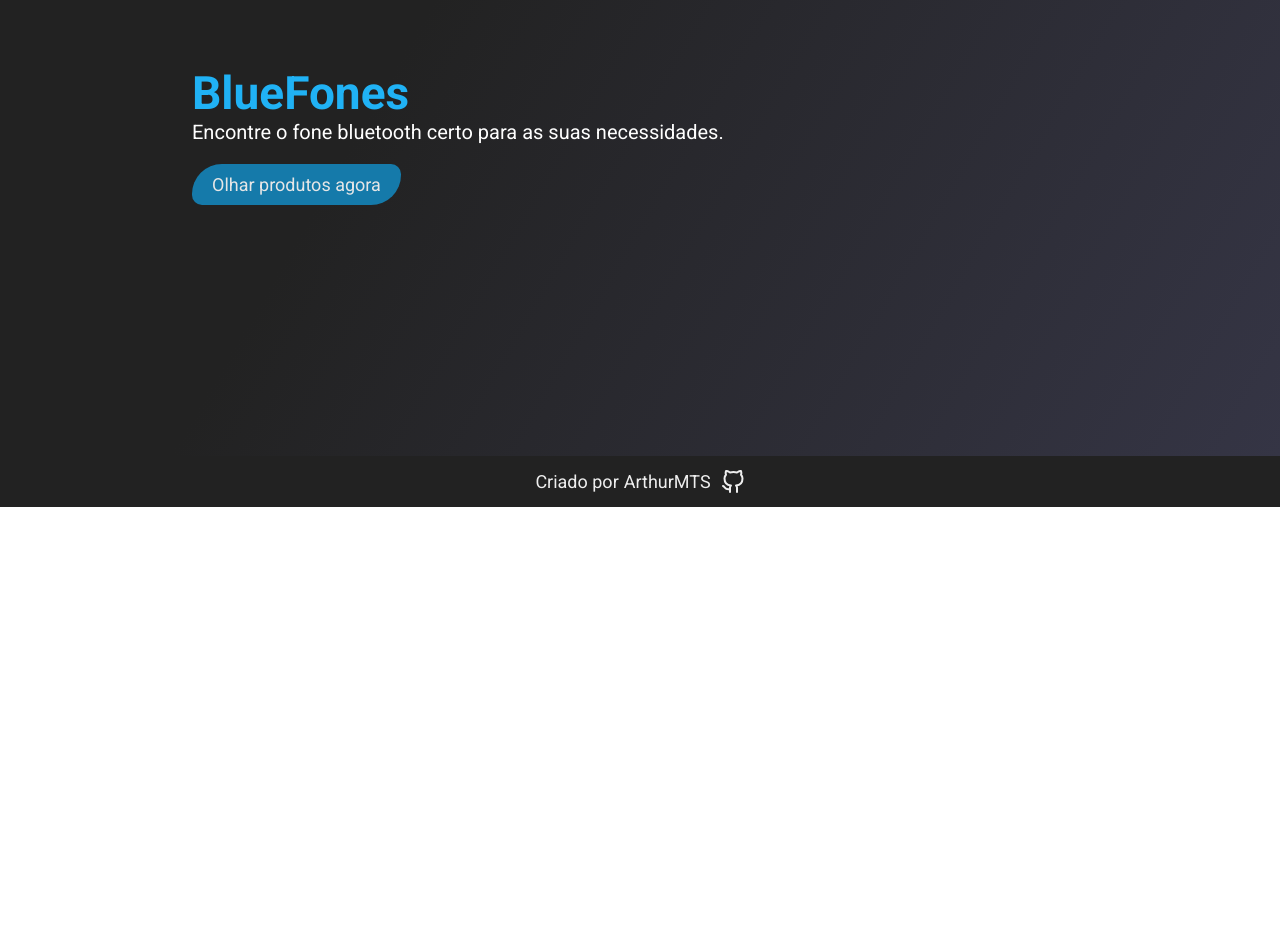
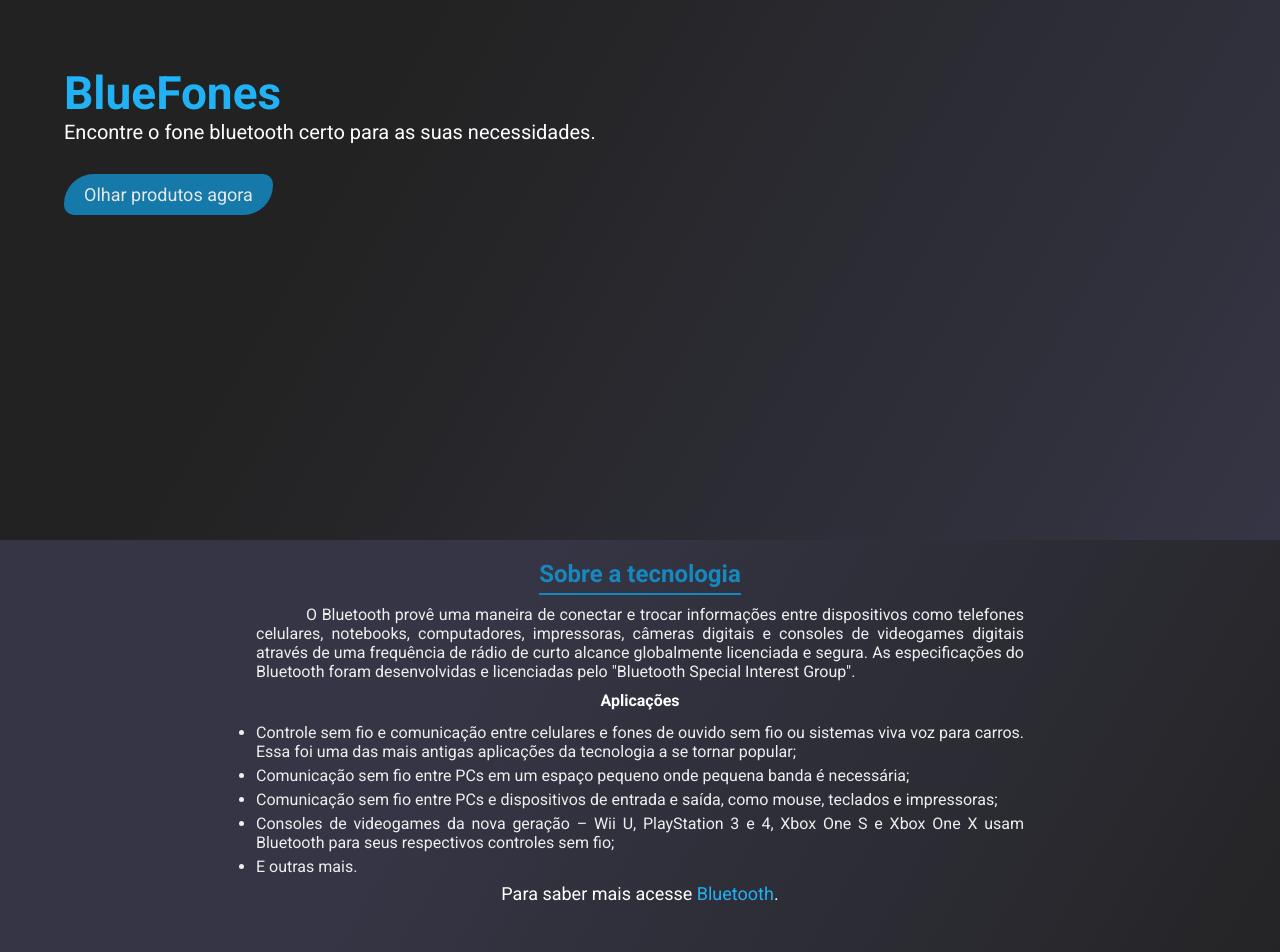
Before and after one commit to ArthurMTS/catalogo-fones, a React (Create React App) app: page / in a window 1280 px wide. Shown: the part 260-1212 px from the top of the page. Before the commit the page ends 800 px from the top, so only its background shows below. Built offline with nearby package versions, Linux system fonts and the light colour scheme; a web font is replaced by a local one.

Commit message:
home page finished

```diff
--- a/src/components/Header/styles.css
+++ b/src/components/Header/styles.css
@@ -4,6 +4,11 @@
   justify-content: space-between;
   align-items: center;
   padding: 0 10vw;
+  position: fixed;
+  top: 0;
+  left: 0;
+  width: 100%;
+  z-index: 1;
 }
 
 #main-header h1 {
--- a/src/pages/Home/index.jsx
+++ b/src/pages/Home/index.jsx
@@ -11,12 +11,25 @@ export function Home() {
     <div>
       <Header />
       <main id='home'>
-        <div id='info'>
+        <section id='info'>
           <h2>BlueFones</h2>
           <p>Encontre o fone bluetooth certo para as suas necessidades.</p>
           <Link to='/products'>Olhar produtos agora</Link>
-        </div>
-        <aside></aside>
+        </section>
+        <section id='sobre'>
+          <h2>Sobre a tecnologia</h2>
+          <p>O Bluetooth provê uma maneira de conectar e trocar informações entre dispositivos como telefones celulares, notebooks, computadores, impressoras, câmeras digitais e consoles de videogames digitais através de uma frequência de rádio de curto alcance globalmente licenciada e segura. As especificações do Bluetooth foram desenvolvidas e licenciadas pelo "Bluetooth Special Interest Group".</p>
+
+          <strong>Aplicações</strong>
+          <ul>
+            <li>Controle sem fio e comunicação entre celulares e fones de ouvido sem fio ou sistemas viva voz para carros. Essa foi uma das mais antigas aplicações da tecnologia a se tornar popular;</li>
+            <li>Comunicação sem fio entre PCs em um espaço pequeno onde pequena banda é necessária;</li>
+            <li>Comunicação sem fio entre PCs e dispositivos de entrada e saída, como mouse, teclados e impressoras;</li>
+            <li>Consoles de videogames da nova geração – Wii U, PlayStation 3 e 4, Xbox One S e Xbox One X usam Bluetooth para seus respectivos controles sem fio;</li>
+            <li>E outras mais.</li>
+          </ul>
+          <span>Para saber mais acesse <a href='https://pt.wikipedia.org/wiki/Bluetooth' target='_blank' rel='noreferrer'>Bluetooth</a>.</span>
+        </section>
       </main>
       <Footer />
     </div>
--- a/src/pages/Home/styles.css
+++ b/src/pages/Home/styles.css
@@ -1,35 +1,26 @@
-#home {
+#info {
+  height: 100vh;
+  display: flex;
+  flex-direction: column;
+  justify-content: center;
+  align-items: flex-start;
+  padding: 0 5vw;
   background: rgb(53,53,69);
   background: linear-gradient(120deg, rgba(34,34,34,1) 33%, rgba(53,53,69,1) 100%);
-  height: 81.5vh;
-  display: flex;
-  justify-content: space-between;
-  align-items: center;
-  gap: 50px;
-  padding: 0 5vw;
 }
 
-#home h2 {
+#info h2 {
   font-size: 46px;
   color: #20b2f5;
 }
 
-#home p {
+#info p {
   font-size: 20px;
   color: #fff;
   margin-bottom: 30px;
 }
 
-#home img {
-  width: 450px;
-  border-top-left-radius: 100%;
-  border-top-right-radius: 80%;
-  border-bottom-left-radius: 80%;
-  border-bottom-right-radius: 50%;
-  box-shadow: 10px 10px 15px #111;
-}
-
-#home a {
+#info a {
   background-color: #1788bd;
   font-size: 18px;
   color: #fff;
@@ -43,36 +34,63 @@
   filter: brightness(.9);
 }
 
-#home a:hover {
+#info a:hover {
   filter: brightness(1.1);
 }
 
-@media(min-width: 1150px) {
-  #home {
-    padding: 0 15vw;
+#sobre {
+  height: 82vh;
+  display: flex;
+  flex-direction: column;
+  justify-content: flex-start;
+  align-items: center;
+  padding: 20px 20vw;
+  background: rgb(34,34,34);
+  background: linear-gradient(120deg, rgba(53,53,69,1) 33%, rgba(34,34,34,1) 100%);
+}
+
+#sobre h2 {
+  margin-bottom: 10px;
+  border-bottom: 2px solid #1788bd;
+  padding-bottom: 5px;
+  color: #1788bd;
+}
+
+#sobre p {
+  text-align: justify;
+  text-indent: 50px;
+  color: #eee;
+  margin-bottom: 10px;
+}
+
+#sobre strong {
+  color: #fff;
+  margin-bottom: 10px;
+}
+
+#sobre li {
+  color: #eee;
+  text-align: justify;
+  padding: 2.5px 0;
+}
+
+#sobre span {
+  color: #fff;
+  margin-top: 5px;
+  font-size: 18px;
+}
+
+#sobre a {
+  color: #20b2f5;
+  text-decoration: none;
+}
+
+#sobre a:hover {
+  text-decoration: underline;
+}
+
+@media (max-width: 750px) {
+  #sobre {
+    padding: 20px 10vw;
   }
 }
-
-@media(max-width: 800px) {
-  #home img {
-    width: 350px;
-  }
-}
-
-@media(max-width: 700px) {
-  #home img {
-    width: 300px;
-  }
-}
-
-@media(max-width: 640px) {
-  #home img {
-    width: 250px;
-  }
-}
-
-@media (max-width: 720px) {
-  #home {
-    height: 72.5vh;
-  }
-}
```
